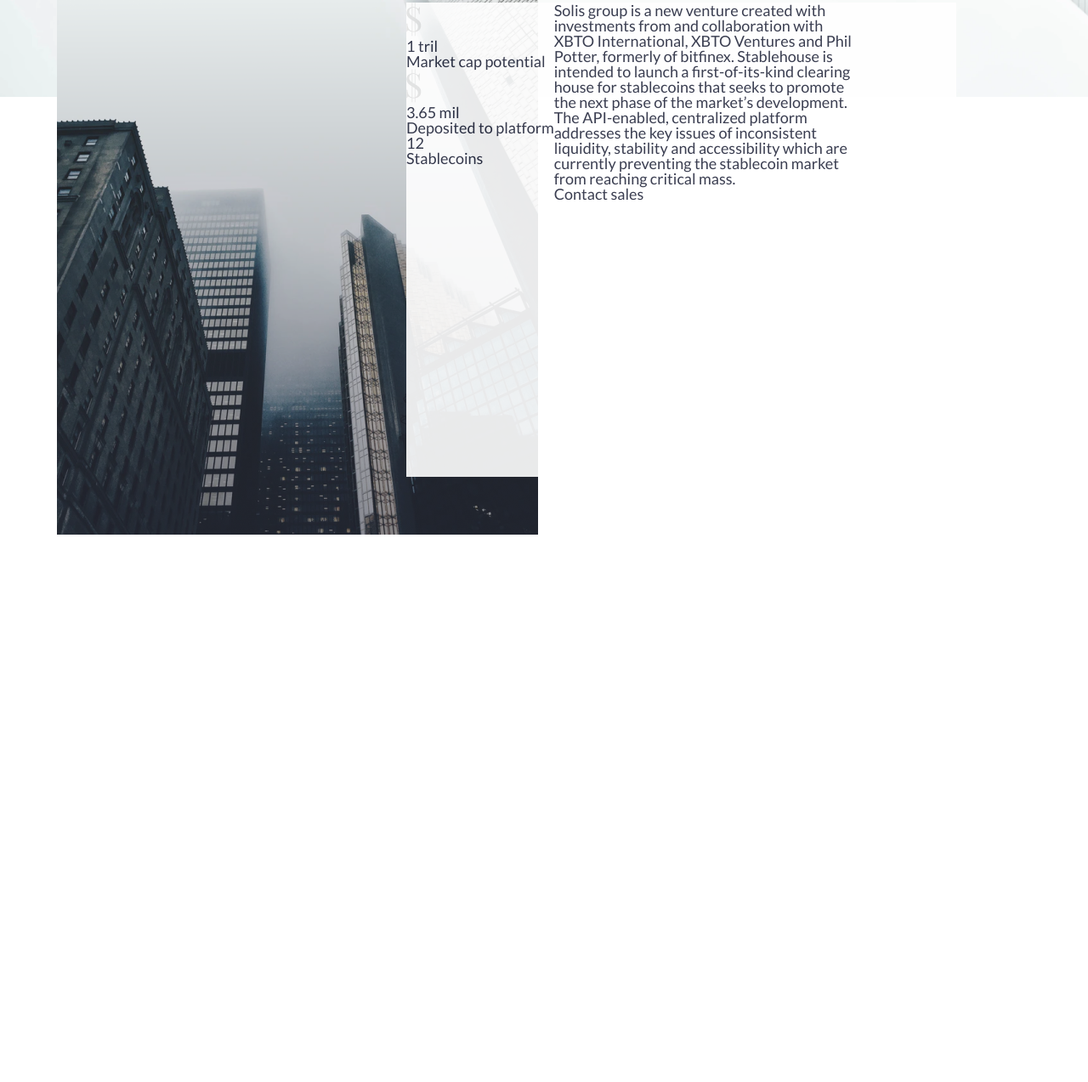
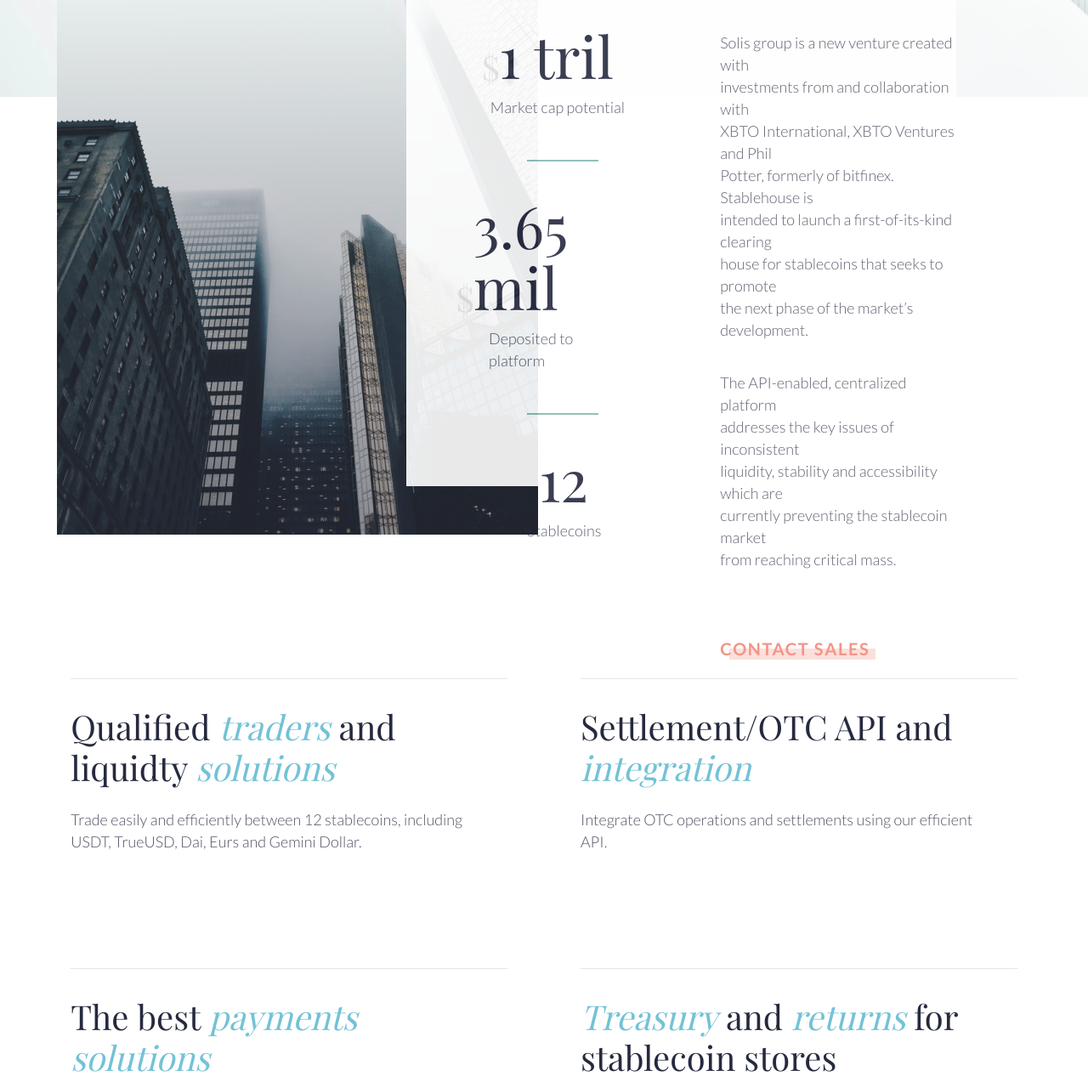
Before and after one commit to FireFlies98/Crypto-landing-page, a plain HTML site: page index.html in a window 1280 px wide. Shown: the part 838-2111 px from the top of the page at 85% size. Before the commit the page ends 1636 px from the top, so only its background shows below. Drawn offline with nearby package versions, Linux system fonts and the light colour scheme; a web font is replaced by a local one.

Commit message:
add new section

```diff
--- a/index.html
+++ b/index.html
@@ -32,8 +32,7 @@
         <div class="header-introduction">
             <h1 class="header-introduction__title">A peer-to-peer stablecoin <br><span class="header-title__text">clearinghouse</span> for the new <br>economy</h1>
             <p class="header-introduction__text">We are bringing real solutions to the payments world by <br>leveraging public blockchains.</p>
-            <a href="#" class="header-introduction__button">JOIN NOW</a>
-            <div class="button-background"></div>
+            <a href="#" class="header-introduction__button"><div class="button-background"></div>JOIN NOW</a>
         </div>
     </header>
     <main class="main">
@@ -42,27 +41,46 @@
                 <img src="images/statistic-image.png" alt="city" class="section__one--image-city">
             </div>
             <div class="section-one__rating">
-                <div>
-                    <div>
+                <div class="rating-box">
+                    <div class="rating-box__title">
+                        <img src="images/$.png" alt="$" class="image-dollar">
+                        <h2 class="box__title">1 tril</h2>
+                    </div>
+                    <p class="rating-box__text rating-text-one">Market cap potential</p>
+                    <div class="rating-line"></div>
+                    <div class="rating-box__title">
                         <img src="images/$.png" alt="$">
-                        <h2>1 tril</h2>
+                        <h2 class="box__title">3.65 mil</h2>
                     </div>
-                    <p>Market cap potential</p>
-                    <span></span>
-                    <div>
-                        <img src="images/$.png" alt="$">
-                        <h2>3.65 mil</h2>
-                    </div>
-                    <p>Deposited to platform</p>
-                    <span></span>
-                    <h2>12</h2>
-                    <p>Stablecoins</p>
+                    <p class="rating-box__text rating-text-two">Deposited to platform</p>
+                    <div class="rating-line"></div>
+                    <h2 class="box__title rating__title--three">12</h2>
+                    <p class="rating-box__text rating__text--three">Stablecoins</p>
                 </div>
-                <div>
-                    <p>Solis group is a new venture created with <br>investments from and collaboration with <br>XBTO International, XBTO Ventures and Phil <br>Potter, formerly of bitfinex. Stablehouse is <br>intended to launch a first-of-its-kind clearing <br>house for stablecoins that seeks to promote <br>the next phase of the market’s development.
-                        <br>The API-enabled, centralized platform <br>addresses the key issues of inconsistent <br>liquidity, stability and accessibility which are <br>currently preventing the stablecoin market <br>from reaching critical mass. </p>
-                    <a href="#">Contact sales</a>
-                    <div></div>
+                <div class="rating-inner">
+                    <p class="rating-inner__text inner__text--one">Solis group is a new venture created with <br>investments from and collaboration with <br>XBTO International, XBTO Ventures and Phil <br>Potter, formerly of bitfinex. Stablehouse is <br>intended to launch a first-of-its-kind clearing <br>house for stablecoins that seeks to promote <br>the next phase of the market’s development.</p>
+                    <p class="rating-inner__text inner__text--two">The API-enabled, centralized platform <br>addresses the key issues of inconsistent <br>liquidity, stability and accessibility which are <br>currently preventing the stablecoin market <br>from reaching critical mass. </p>
+                    <a href="#" class="rating-inner__button"><div class="inner__button--background"></div>CONTACT SALES</a>
+                </div>
+            </div>
+        </div>
+        <div class="main-section__two">
+            <div class="section__two--box">
+                <div class="box-body">
+                    <h3 class="box-body__title">Qualified <span class="header-title__text">traders</span> and <br>liquidty <span class="header-title__text">solutions</span></h3>
+                    <p class="box-body__text box-body__text-one">Trade easily and efficiently between 12 stablecoins, including <br>USDT, TrueUSD, Dai, Eurs and Gemini Dollar.</p>
+                </div>
+                <div class="box-body">
+                    <h3 class="box-body__title">Settlement/OTC API and <br><span class="header-title__text">integration</span></h3>
+                    <p class="box-body__text">Integrate OTC operations and settlements using our efficient <br>API.</p>
+                </div>
+                <div class="box-body">
+                    <h3 class="box-body__title">The best <span class="header-title__text">payments <br>solutions</span></h3>
+                    <p class="box-body__text">For all stablecoin payments, from point-of-sale transactions to <br>website solutions. If you use stablecoins in your business, <br>Stablehouse is for you.</p>
+                </div>
+                <div class="box-body">
+                    <h3 class="box-body__title"><span class="header-title__text">Treasury</span> and <span class="header-title__text">returns</span> for stablecoin stores</h3>
+                    <p class="box-body__text">Automate your stablecoin store with instant payments and <br>on-the-fly conversion between different stablecoins.</p>
                 </div>
             </div>
         </div>
--- a/styles/_header.scss
+++ b/styles/_header.scss
@@ -3,6 +3,15 @@
     background-size: cover;
     min-height: 119vh;
 }
+
+// .wrap {
+//     background: url(../images/header-background.png) no-repeat;
+//     background-size: cover;
+//     min-height: 100%;
+//     min-width: 1440px;
+//     width: 100%;
+//     height: auto;
+// }
 
 .header-box {
     padding-top: 31px;
@@ -72,9 +81,9 @@
 }
 
 .header-introduction__text {
-    font-weight: 300;
-    line-height: 26px;
     margin-bottom: 48px;
+
+    @include p;
 }
 
 .header-introduction__button {
@@ -87,12 +96,12 @@
 }
 
 .button-background {
-    width: 112px;
+    width: 5.4em;
     height: 13px;
     background-color: #F1897B;
     z-index: 1;
     opacity: .3;
     position: relative;
-    bottom: 9px;
+    top: 25px;
     left: 11px;
 }
--- a/styles/_main.scss
+++ b/styles/_main.scss
@@ -1,6 +1,5 @@
 .main-section__one {
     display: flex;
-    // background: linear-gradient(rgba(255, 255, 255, 0) rgba(255, 255, 255, 1));
 }
 
 .section__one--image {
@@ -9,22 +8,142 @@
     width: 52.2%;
     height: 38em;
     margin-left: 67px;
+    background-size: cover;
 }
 
-// .section__one--image-city {
-//     width: 100%;
-//     height: auto;
-//     // background-size: cover;
-// }
+.section__one--image-city {
+    background-size: cover;
+}
 
 .section-one__rating {
     display: flex;
     width: 83%;
-    height: 31em;
+    height: 32em;
     position: relative;
     opacity: .9;
     z-index: 1;
     right: 155px;
     background: #FFFFFF;
-    bottom: 111px;
+    bottom: 118px;
 }
+
+.rating-box {
+    margin-left: 61px;
+    margin-top: 33px;
+}
+
+.rating-box__title {
+    display: flex;
+    align-items: flex-end;
+    margin-bottom: 12px;
+}
+
+.image-dollar {
+    margin-left: 30px;
+}
+
+.box__title {
+    font-size: 68px;
+    line-height: 72px;
+    font-family: $font-playfair-display;
+}
+
+.rating__title--three {
+    margin-left: 1.4em;
+    margin-bottom: 12px;
+}
+
+.rating-box__text {
+
+    @include p;
+}
+
+.rating-text-one {
+    margin-left: 2.1em;
+    margin-bottom: 2.7em;
+}
+
+.rating-text-two {
+    margin-left: 2em;
+    margin-bottom: 2.7em;
+}
+
+.rating__text--three {
+    margin-left: 4.5em;
+}
+
+.rating-line {
+    width: 82px;
+    border: 1px solid #85BBB1;
+    margin-left: 4.5em;
+    margin-bottom: 2.2em;
+}
+
+.rating-inner {
+    margin-top: 2.3em;
+    margin-left: 6em;
+}
+
+.rating-inner__text {
+
+    @include p;
+}
+
+.inner__text--one {
+    margin-bottom: 2em;
+}
+
+.inner__text--two {
+    margin-bottom: 3.8em;
+}
+
+.rating-inner__button {
+    font-size: 20px;
+    line-height: 20px;
+    font-weight: 700;
+    letter-spacing: .08em;
+    color: rgba(241, 137, 123, 1);
+    z-index: 2;
+}
+
+.inner__button--background {
+    width: 8.6em;
+    height: 13px;
+    background-color: #F1897B;
+    z-index: 1;
+    opacity: .3;
+    position: relative;
+    top: 23px;
+    left: 11px;
+}
+
+.main-section__two {
+    max-width: 87%;
+    margin: auto;
+}
+
+.section__two--box {
+    display: grid;
+    grid-template-columns: repeat(auto-fit, minmax(500px, 1fr));
+    gap: 86px;
+}
+
+.box-body {
+    border-top: 1px solid #E4E4E4;
+    padding-top: 32px;
+    max-width: 520px;
+}
+
+.box-body__title {
+    margin-bottom: 24px;
+    @include h3;
+}
+
+.box-body__text {
+
+    @include p;
+}
+
+.box-body__text-one {
+    margin-bottom: 50px;
+}
--- a/styles/_mixins.scss
+++ b/styles/_mixins.scss
@@ -0,0 +1,11 @@
+@mixin h3 {
+    font-size: 40px;
+    line-height: 48px;
+    font-family: $font-playfair-display;
+}
+
+@mixin p {
+    line-height: 26px;
+    font-weight: 300;
+    opacity: .8;
+}
```
Also changed, not shown: CSS/styles.css, images/gradient-for-first-screen.png (added), styles/styles.css (deleted), 2 other files.
